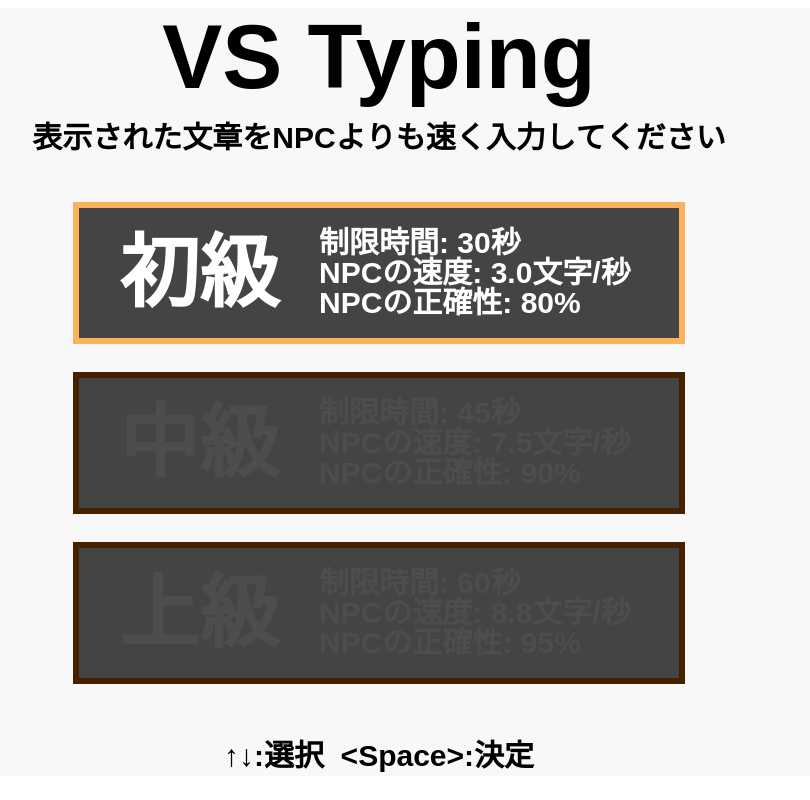
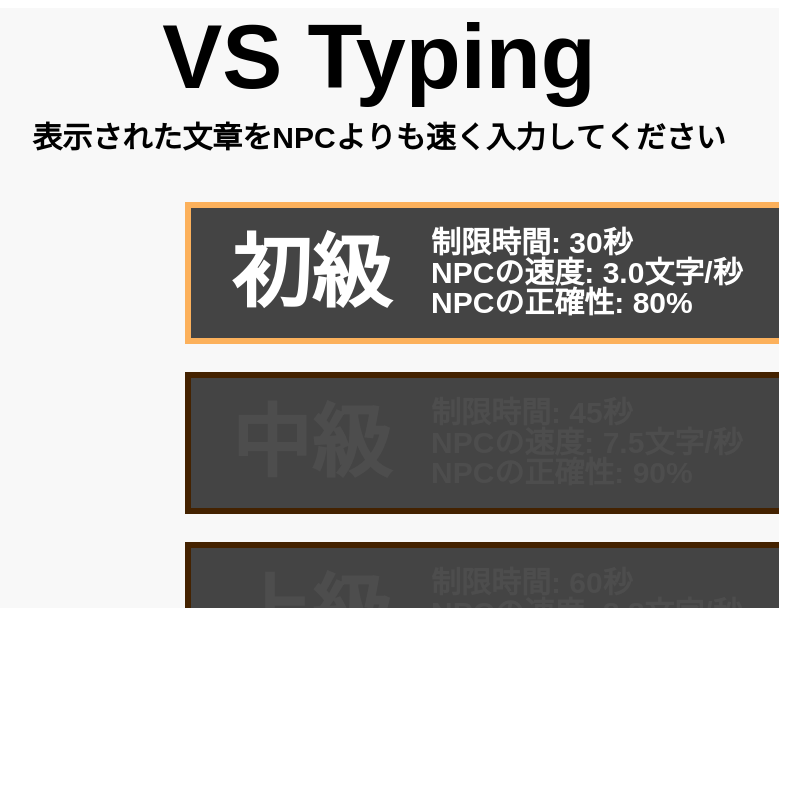
Before and after one commit to yt2b/typing, a website built with Vite: page index.html in a window 1280 px wide. Shown: the whole page, without its empty margins (261-1071 px from the left). Built offline with nearby package versions, Linux system fonts and the light colour scheme.

Commit message:
画面サイズを変更

```diff
--- a/index.html
+++ b/index.html
@@ -6,8 +6,8 @@
   </head>
   <style>
     canvas {
-      width: 1024px;
-      height: 768px;
+      width: 800px;
+      height: 600px;
       display: block;
       margin: 0 auto;
     }
```
